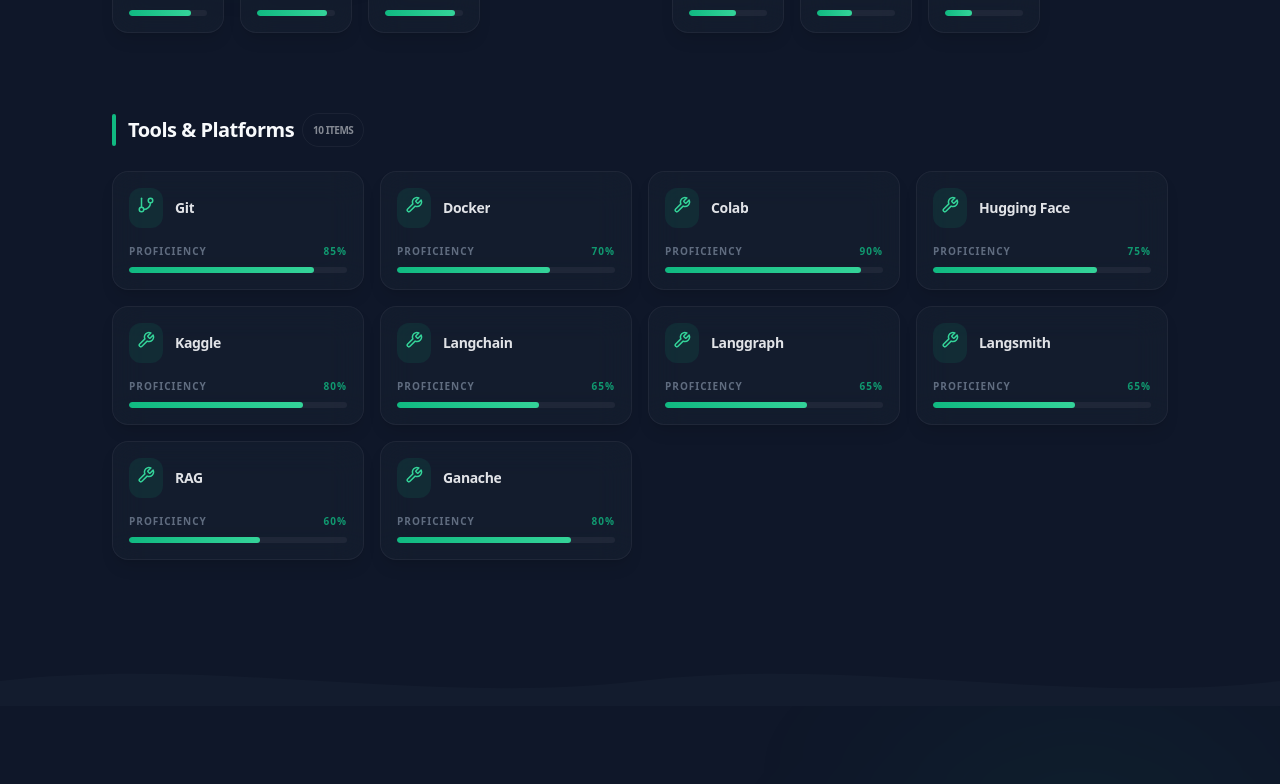
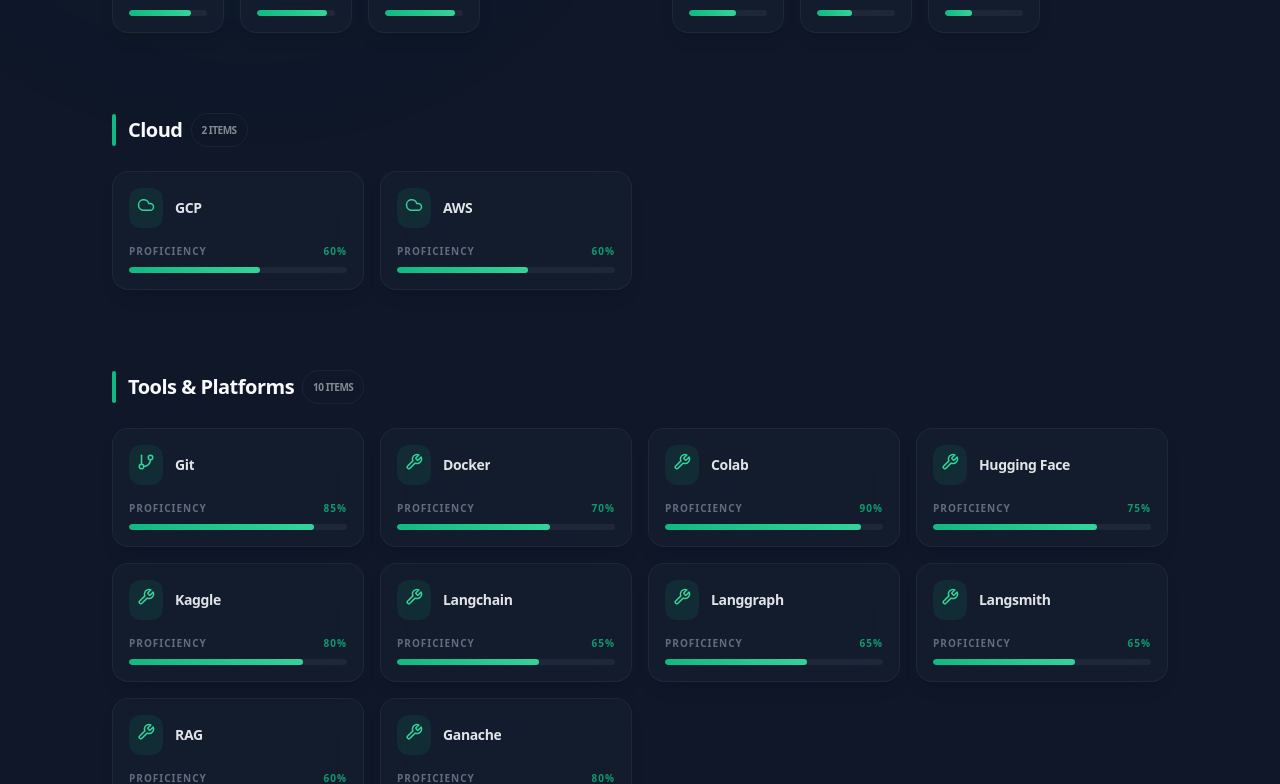
Before and after one commit to Novadotgg/Portfolio-react, a React (Vite) app: page / in a window 1280 px wide. Shown: the part 6797-7581 px from the top of the page. Built offline with nearby package versions, Linux system fonts and the light colour scheme.

Commit message:
Added cloud in skills

```diff
--- a/src/components/SkillsSection.tsx
+++ b/src/components/SkillsSection.tsx
@@ -10,7 +10,8 @@
   Wrench,
   Layers,
   Link,
-  ChevronRight
+  ChevronRight,
+  Cloud
 } from 'lucide-react';
 import { Badge } from "@/components/ui/badge";
 import { useScrollReveal } from '@/hooks/useScrollReveal';
@@ -158,6 +159,11 @@
     { name: 'Language Models', icon: <Brain />, level: 75 },
   ];
 
+  const cloud = [
+    { name: 'GCP', icon: <Cloud />, level: 60 },
+    { name: 'AWS', icon: <Cloud />, level: 60 },
+  ];
+
   const toolsAndPlatforms = [
     { name: 'Git', icon: <GitBranch />, level: 85 },
     { name: 'Docker', icon: <Wrench />, level: 70 },
@@ -198,7 +204,8 @@
             <SkillCategory title="Mobile Development" skills={mobileDevelopment} startIndex={19} animate={false} />
           </div>
 
-          <SkillCategory title="Tools & Platforms" skills={toolsAndPlatforms} startIndex={22} animate={false} />
+          <SkillCategory title="Cloud" skills={cloud} startIndex={22} animate={false} />
+          <SkillCategory title="Tools & Platforms" skills={toolsAndPlatforms} startIndex={24} animate={false} />
         </div>
       </div>
     </section>
```
